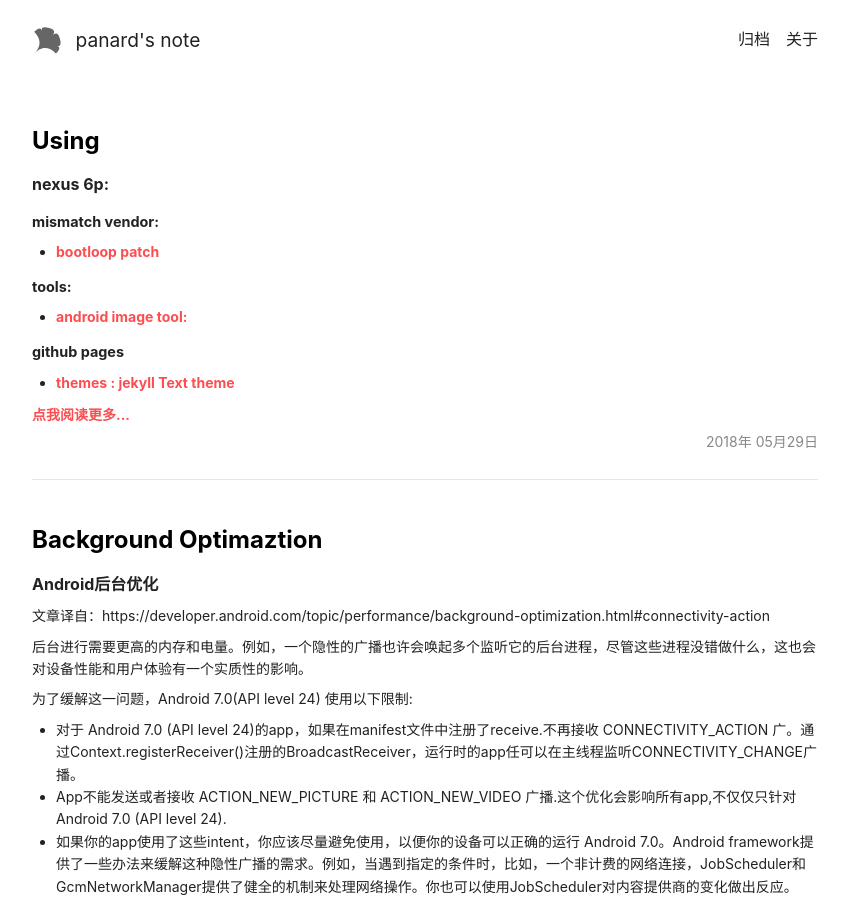
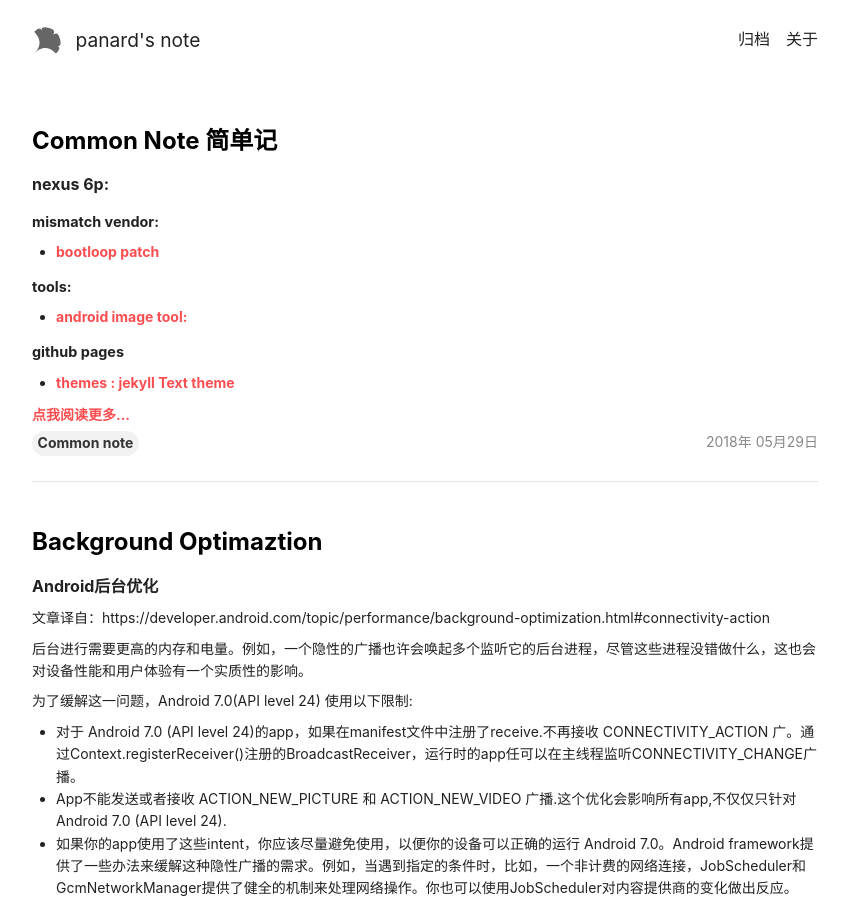
Before and after one commit to panard313/panard313.github.io, a Jekyll site: the page built from index.html, in a window 1280 px wide and 900 px high. Shown: the whole window, without its empty margins (215-1063 px from the left). Built offline with Jekyll 4.4.1, drawn with Linux system fonts in a browser that asks for light colours; nearby versions of some CDN libraries; the list of posts is cut into pages by our own code.

Commit message:
add title for using.md

```diff
--- a/_posts/2018-05-29-using.md
+++ b/_posts/2018-05-29-using.md
@@ -1,3 +1,12 @@
+---
+layout: article
+title: Common Note 简单记
+key: 20180529
+tags:
+  - Common note
+lang: zh-Hans
+---
+
 # nexus 6p:
 ## mismatch vendor:
 - [bootloop patch](https://forum.xda-developers.com/nexus-6p/general/nexus-6p-vendor-bootloader-radio-t3776039)
```
